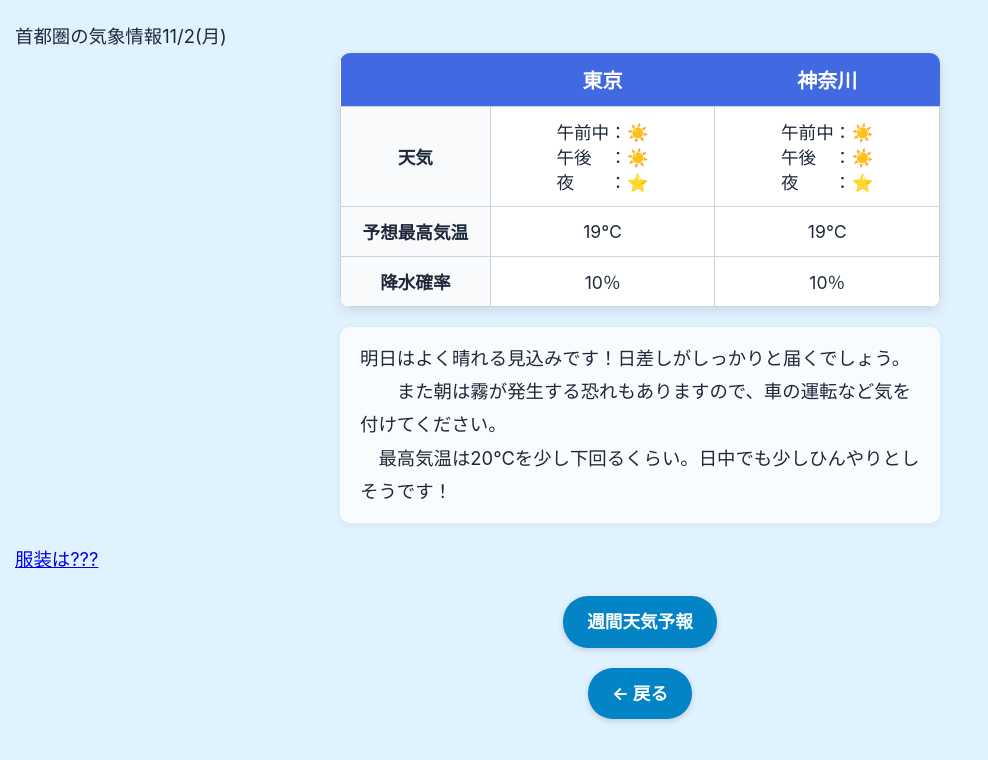
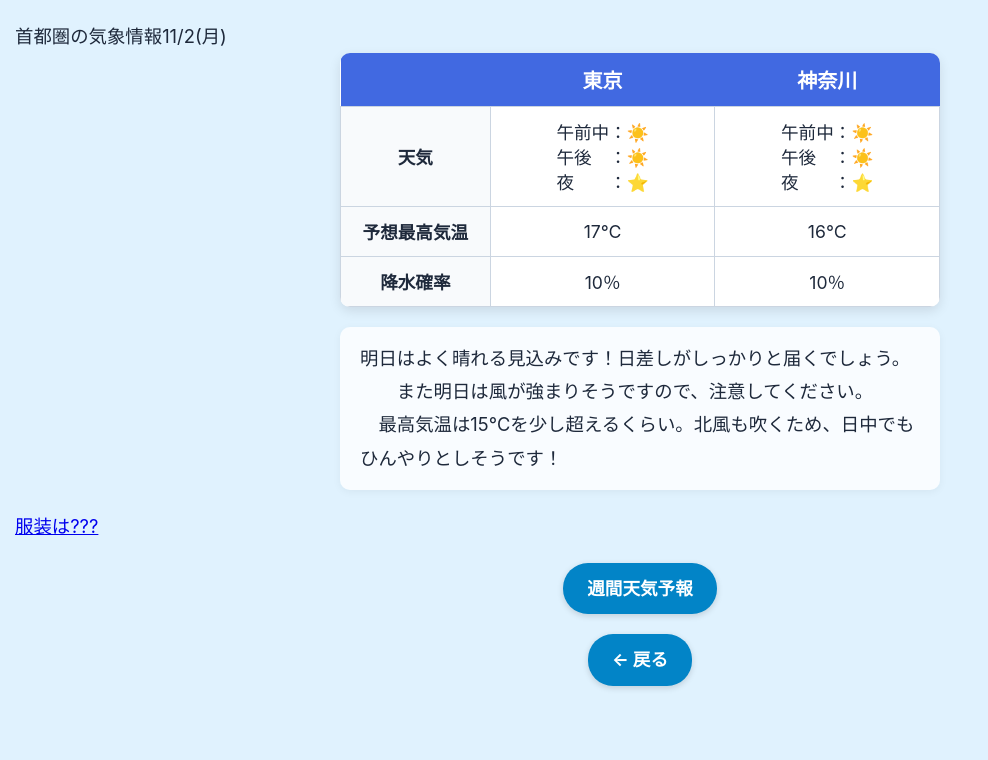
Before and after one commit to kensoras/Ken-s-weather-forecast, a plain HTML site: page kanto weather forecast.html in a window 1280 px wide. Shown: the whole page, without its empty margins (0-988 px from the left). Drawn offline with Linux system fonts and the light colour scheme.

Commit message:
Update kanto weather forecast.html

```diff
--- a/kanto weather forecast.html
+++ b/kanto weather forecast.html
@@ -123,8 +123,8 @@
       </tr>
       <tr>
         <td>予想最高気温</td>
-        <td>19℃</td>
-        <td>19℃</td>
+        <td>17℃</td>
+        <td>16℃</td>
       </tr>
       <tr>
         <td>降水確率</td>
@@ -136,8 +136,8 @@
 
   <div class="description">
     明日はよく晴れる見込みです！日差しがしっかりと届くでしょう。<BR>
-　　また朝は霧が発生する恐れもありますので、車の運転など気を付けてください。<BR>
-  　最高気温は20℃を少し下回るくらい。日中でも少しひんやりとしそうです！<BR>
+　　また明日は風が強まりそうですので、注意してください。<BR>
+  　最高気温は15℃を少し超えるくらい。北風も吹くため、日中でもひんやりとしそうです！<BR>
   </div>
 
   <A HREF="sorahuku_kan.html">服装は???</A><BR>
```
